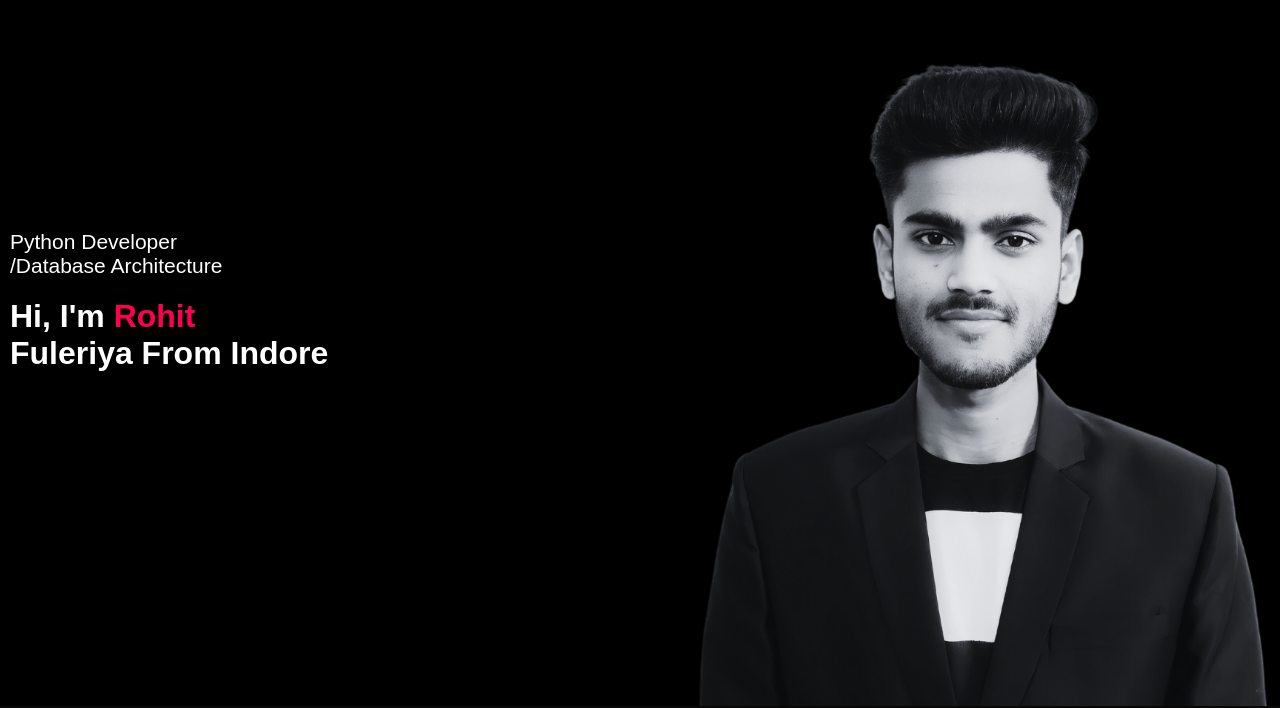
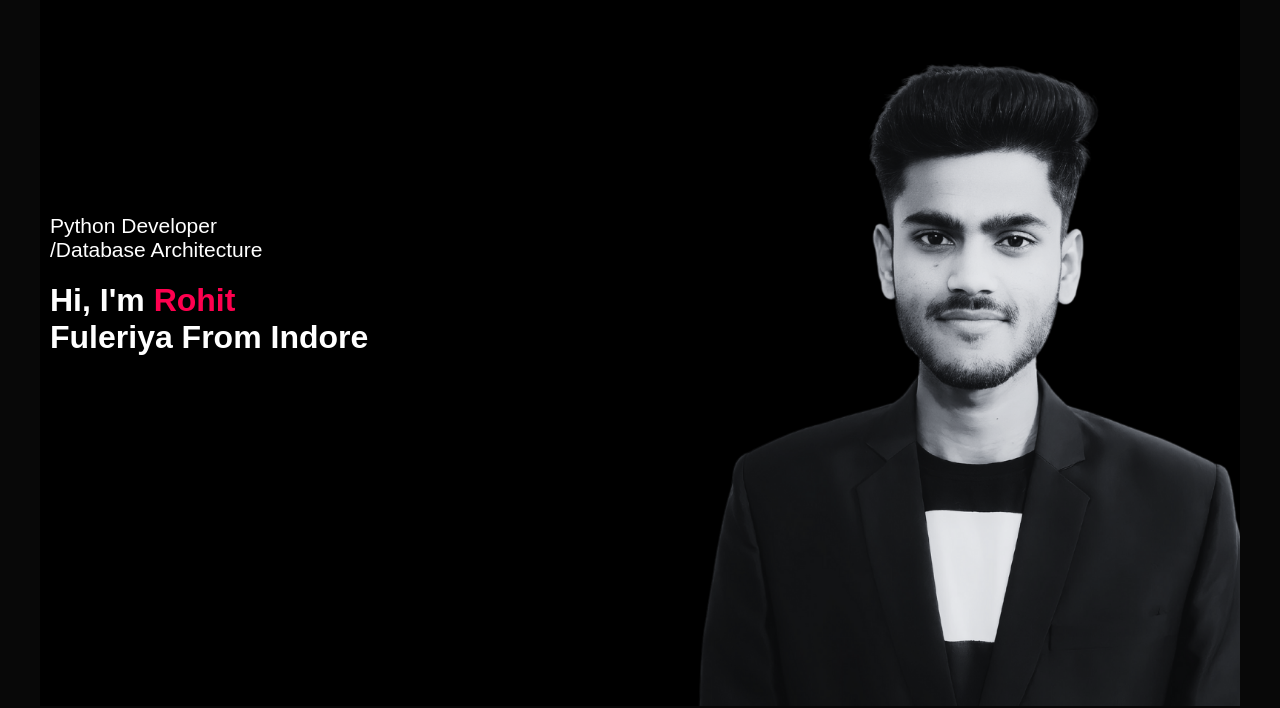
Before and after one commit to rohitfuleriya/My-Portfolio, a plain HTML site: page index.html in a window 1280 px wide. Shown: the part 94-802 px from the top of the page. Drawn offline with Linux system fonts and the light colour scheme.

Commit message:
Change Some Responsive

```diff
--- a/style.css
+++ b/style.css
@@ -10,6 +10,8 @@ html{
 body {
     background: #080808;
     color: #fff;
+    margin-right: 40px;
+    margin-left: 40px;
 }
 
 #header {
@@ -493,6 +495,12 @@ form .btn2 {
 }
 
 @media only screen and (max-width: 600px) {
+    body {
+        background: #080808;
+        color: #fff;
+        margin-right: 0;
+        margin-left: 0;
+    }
     #header {
         width: 100%;
         height: 100vh;
```
